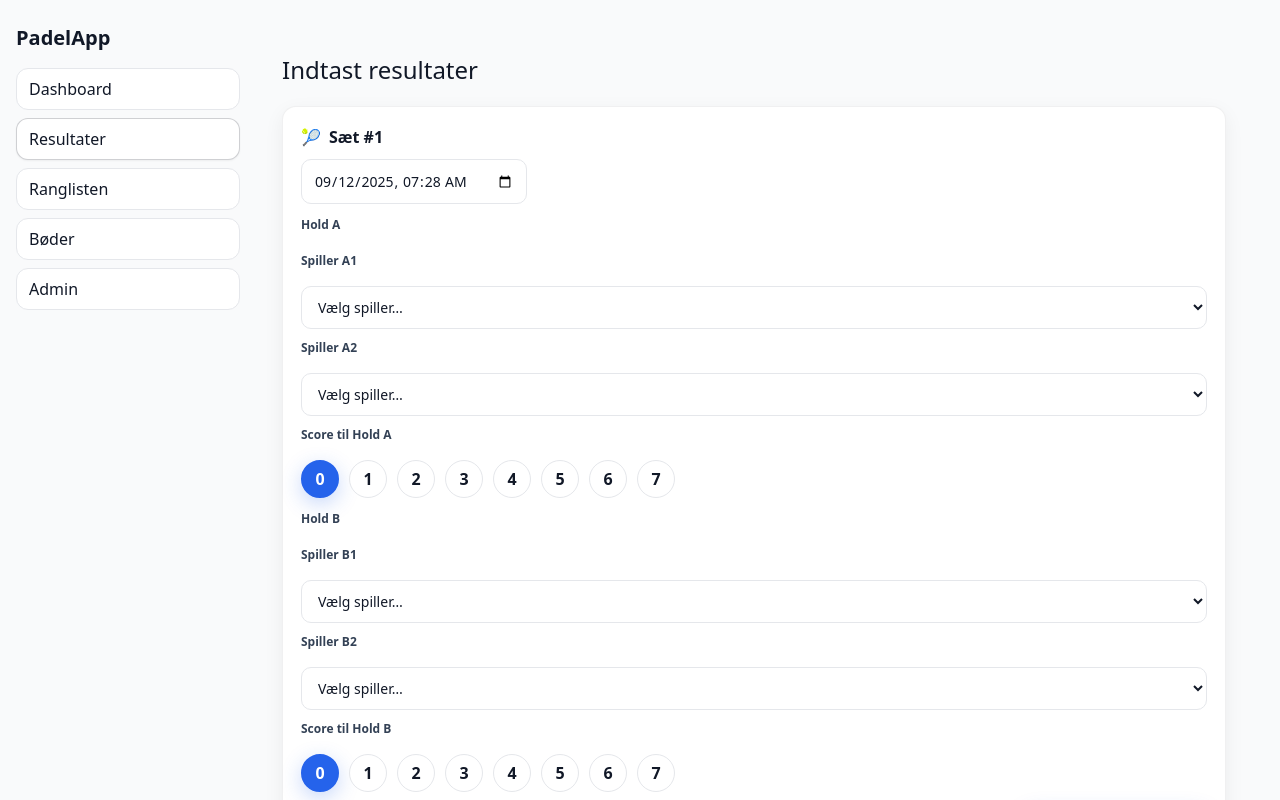
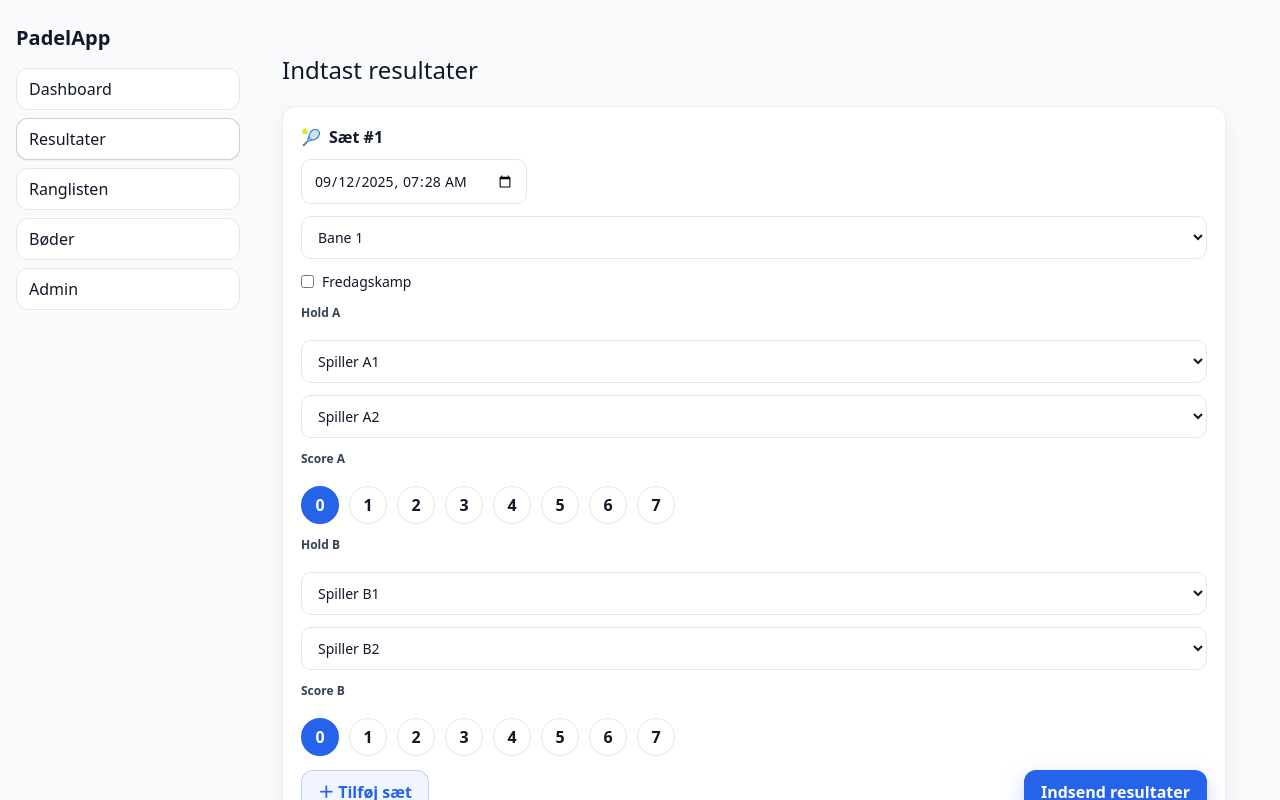
Before and after one commit to jstrange83/padel-friday-app, a React (Vite) app: page / in a window 1280 px wide. Both pictures are taken after a click on the button "Resultater". Shown: the top 800 px of the page. Built offline with nearby package versions, Linux system fonts and the light colour scheme.

Commit message:
Update Results.tsx

```diff
--- a/src/pages/Results.tsx
+++ b/src/pages/Results.tsx
@@ -13,6 +13,8 @@ type SetDraft = {
   b2?: string;       // playerId
   scoreA: number;    // 0..7
   scoreB: number;    // 0..7
+  court?: string;
+  isFriday?: boolean;
 };
 
 type MatchRec = {
@@ -22,7 +24,8 @@ type MatchRec = {
   bNames: string[];           // hold B navne
   scoreA: number;
   scoreB: number;
-  points?: { id: string; name: string; value: number }[]; // (placeholder – kan udfyldes senere)
+  court?: string;
+  isFriday?: boolean;
 };
 
 const LS_PLAYERS = "padel.players.v1";
@@ -40,6 +43,21 @@ function save<T>(key: string, value: T) {
   try {
     localStorage.setItem(key, JSON.stringify(value));
   } catch {}
+}
+
+function dateInputValueFromISO(iso: string) {
+  const d = new Date(iso);
+  const pad = (x: number) => x.toString().padStart(2, "0");
+  return `${d.getFullYear()}-${pad(d.getMonth() + 1)}-${pad(d.getDate())}T${pad(
+    d.getHours()
+  )}:${pad(d.getMinutes())}`;
+}
+function isoFromDateInputValue(v: string) {
+  const d = new Date(v);
+  return d.toISOString();
+}
+function fmtDateKey(iso: string) {
+  return new Date(iso).toISOString().slice(0, 10); // yyyy-mm-dd
 }
 
 /** ========== Små UI helpers ========== */
@@ -64,7 +82,6 @@ function SectionCard(props: React.PropsWithChildren<{ title?: string; icon?: Rea
     </div>
   );
 }
-
 function FieldLabel({ children }: { children: React.ReactNode }) {
   return (
     <label
@@ -80,7 +97,6 @@ function FieldLabel({ children }: { children: React.ReactNode }) {
     </label>
   );
 }
-
 function Select({
   value,
   onChange,
@@ -110,7 +126,36 @@ function Select({
     </select>
   );
 }
+function pill(active: boolean) {
+  return {
+    width: 38,
+    height: 38,
+    borderRadius: "999px",
+    border: active ? "2px solid #2563EB" : "1px solid #E5E7EB",
+    background: active ? "#2563EB" : "#fff",
+    color: active ? "#fff" : "#111827",
+    fontWeight: 600,
+    transition: "all .15s ease",
+  } as React.CSSProperties;
+}
+function btn(kind: "primary" | "secondary" | "danger" | "ghost") {
+  const base: React.CSSProperties = {
+    height: 44,
+    padding: "0 16px",
+    borderRadius: 12,
+    fontWeight: 700,
+    border: "1px solid transparent",
+  };
+  if (kind === "primary")
+    return { ...base, background: "#2563EB", color: "#fff", boxShadow: "0 8px 22px rgba(37,99,235,.25)" };
+  if (kind === "secondary")
+    return { ...base, background: "#F1F5FF", color: "#2563EB", border: "1px solid rgba(37,99,235,.25)" };
+  if (kind === "danger")
+    return { ...base, background: "#fff", color: "#EF4444", border: "1px solid #EF4444" };
+  return { ...base, background: "transparent", border: "1px solid #E5E7EB" };
+}
 
+/** Scorevælger 0–7 (runde knapper) */
 function ScorePicker({
   value,
   onChange,
@@ -122,47 +167,112 @@ function ScorePicker({
 }) {
   return (
     <div style={{ display: "flex", gap: 10, flexWrap: "wrap" }} aria-label={ariaLabel}>
-      {[0, 1, 2, 3, 4, 5, 6, 7].map((n) => {
-        const active = n === value;
-        return (
-          <button
-            key={n}
-            type="button"
-            onClick={() => onChange(n)}
-            style={{
-              width: 38,
-              height: 38,
-              borderRadius: "999px",
-              border: active ? "2px solid #2563EB" : "1px solid #E5E7EB",
-              background: active ? "#2563EB" : "#fff",
-              color: active ? "#fff" : "#111827",
-              fontWeight: 600,
-              boxShadow: active ? "0 6px 20px rgba(37,99,235,.25)" : "none",
-              transition: "all .15s ease",
-            }}
-            aria-pressed={active}
-          >
+      {[0, 1, 2, 3, 4, 5, 6, 7].map((n) => (
+        <button key={n} type="button" onClick={() => onChange(n)} style={pill(n === value)}>
           {n}
         </button>
-        );
-      })}
+      ))}
     </div>
   );
 }
 
-function dateInputValueFromISO(iso: string) {
-  // return yyyy-MM-ddThh:mm (input type="datetime-local")
-  const d = new Date(iso);
-  const pad = (x: number) => x.toString().padStart(2, "0");
-  return `${d.getFullYear()}-${pad(d.getMonth() + 1)}-${pad(d.getDate())}T${pad(d.getHours())}:${pad(
-    d.getMinutes()
-  )}`;
+/** ========== Oversigt (kort i kort) ========== */
+function DayCard({ date, items }: { date: string; items: MatchRec[] }) {
+  return (
+    <div
+      style={{
+        border: "1px solid #E5E7EB",
+        borderRadius: 14,
+        background: "#fff",
+        padding: 14,
+      }}
+    >
+      <div style={{ display: "flex", alignItems: "center", gap: 8, marginBottom: 8 }}>
+        <span>📅</span>
+        <div style={{ fontWeight: 700 }}>{date}</div>
+      </div>
+      <div style={{ display: "grid", gap: 10 }}>
+        {items.map((m) => {
+          const aWon = m.scoreA > m.scoreB;
+          const bWon = m.scoreB > m.scoreA;
+          const diff = Math.abs(m.scoreA - m.scoreB);
+          // lille visuel pointindikator (dummy)
+          const delta = Math.max(-20, Math.min(20, diff * 2));
+          const aDelta = aWon ? `+${delta}` : bWon ? `-${delta}` : "0";
+          const bDelta = bWon ? `+${delta}` : aWon ? `-${delta}` : "0";
+
+          return (
+            <div
+              key={m.id}
+              style={{
+                border: "1px solid #F1F5F9",
+                borderRadius: 12,
+                padding: "10px 12px",
+                background: "#FAFAFA",
+              }}
+            >
+              <div
+                style={{
+                  display: "grid",
+                  gridTemplateColumns: "1fr auto",
+                  gap: 8,
+                  alignItems: "center",
+                }}
+              >
+                <div style={{ fontSize: 14, color: "#0F172A" }}>
+                  <span style={{ fontWeight: 700 }}>{m.aNames.join(" & ")}</span>{" "}
+                  <span style={{ color: "#64748B" }}>vs</span>{" "}
+                  <span style={{ fontWeight: 700 }}>{m.bNames.join(" & ")}</span>
+                  {m.court ? <span style={{ color: "#94A3B8" }}> — {m.court}</span> : null}
+                </div>
+                <div
+                  style={{
+                    fontWeight: 800,
+                    fontSize: 15,
+                    color: aWon ? "#16A34A" : bWon ? "#EF4444" : "#0F172A",
+                  }}
+                >
+                  {m.scoreA}–{m.scoreB}
+                </div>
+              </div>
+
+              <div style={{ marginTop: 8, display: "flex", gap: 8, flexWrap: "wrap" }}>
+                <Badge label={`A: ${aDelta}`} tone={aWon ? "green" : bWon ? "red" : "gray"} />
+                <Badge label={`B: ${bDelta}`} tone={bWon ? "green" : aWon ? "red" : "gray"} />
+                {m.isFriday && <Badge label="fredag" tone="blue" />}
+              </div>
+            </div>
+          );
+        })}
+      </div>
+    </div>
+  );
 }
-
-function isoFromDateInputValue(v: string) {
-  // assume local time → to ISO with timezone offset applied
-  const d = new Date(v);
-  return d.toISOString();
+function Badge({ label, tone }: { label: string; tone: "green" | "red" | "blue" | "gray" }) {
+  const tones: Record<string, { bg: string; fg: string; bd: string }> = {
+    green: { bg: "rgba(16,185,129,.12)", fg: "#065F46", bd: "rgba(16,185,129,.35)" },
+    red: { bg: "rgba(239,68,68,.12)", fg: "#7F1D1D", bd: "rgba(239,68,68,.35)" },
+    blue: { bg: "rgba(37,99,235,.12)", fg: "#1E3A8A", bd: "rgba(37,99,235,.35)" },
+    gray: { bg: "rgba(148,163,184,.15)", fg: "#334155", bd: "rgba(148,163,184,.35)" },
+  };
+  const t = tones[tone];
+  return (
+    <span
+      style={{
+        display: "inline-flex",
+        alignItems: "center",
+        padding: "4px 10px",
+        borderRadius: 999,
+        fontSize: 12,
+        fontWeight: 700,
+        background: t.bg,
+        color: t.fg,
+        border: `1px solid ${t.bd}`,
+      }}
+    >
+      {label}
+    </span>
+  );
 }
 
 /** ========== Hovedkomponent ========== */
@@ -188,35 +298,40 @@ export default function Results() {
     b2: undefined,
     scoreA: 0,
     scoreB: 0,
+    court: "Bane 1",
+    isFriday: false,
   });
 
   const [sets, setSets] = useState<SetDraft[]>([newSet()]);
   const [successMsg, setSuccessMsg] = useState<string>("");
+
+  const matches = useMemo<MatchRec[]>(
+    () => load<MatchRec[]>(LS_MATCHES, []),
+    []
+  );
+  const [_, forceRerender] = useState(0); // til at trigge visning efter gem
 
   const playerOptions = players.map((p) => (
     <option key={p.id} value={p.id}>
       {p.name}
     </option>
   ));
+  const playerById = (id?: string) => players.find((p) => p.id === id)?.name || "";
 
   function updateSet(id: string, patch: Partial<SetDraft>) {
     setSets((prev) => prev.map((s) => (s.id === id ? { ...s, ...patch } : s)));
   }
-
   function addSet() {
     setSets((prev) => [...prev, newSet()]);
   }
-
   function removeSet(id: string) {
     setSets((prev) => prev.filter((s) => s.id !== id));
   }
-
   function validSet(s: SetDraft) {
     return !!(s.a1 && s.a2 && s.b1 && s.b2);
   }
 
   function submitAll() {
-    // Valider
     if (sets.length === 0) return;
     for (const s of sets) {
       if (!validSet(s)) {
@@ -225,63 +340,62 @@ export default function Results() {
       }
     }
 
-    const matches = load<MatchRec[]>(LS_MATCHES, []);
+    const existing = load<MatchRec[]>(LS_MATCHES, []);
     const now = Date.now();
 
-    const asMatchRecs: MatchRec[] = sets.map((s, i) => {
-      const aNames = [s.a1, s.a2]
-        .map((id) => players.find((p) => p.id === id)?.name || "")
-        .filter(Boolean);
-      const bNames = [s.b1, s.b2]
-        .map((id) => players.find((p) => p.id === id)?.name || "")
-        .filter(Boolean);
-
-      return {
+    const newRecs: MatchRec[] = sets.map((s, i) => ({
       id: `${s.id}-${now}-${i}`,
       when: s.whenISO,
-        aNames,
-        bNames,
+      aNames: [playerById(s.a1), playerById(s.a2)].filter(Boolean),
+      bNames: [playerById(s.b1), playerById(s.b2)].filter(Boolean),
       scoreA: s.scoreA,
       scoreB: s.scoreB,
-      };
-    });
+      court: s.court,
+      isFriday: s.isFriday,
+    }));
 
-    const next = [...asMatchRecs, ...matches]; // nyeste først
+    const next = [...newRecs, ...existing]; // nyeste først
     save(LS_MATCHES, next);
 
     setSuccessMsg(
       sets.length === 1
-        ? "Sættet er gemt. Du kan se det på Dashboard og Ranglisten."
-        : `${sets.length} sæt er gemt. Du kan se dem på Dashboard og Ranglisten.`
+        ? "Sættet er gemt. Du kan se det i oversigten herunder samt på Dashboard og Ranglisten."
+        : `${sets.length} sæt er gemt. Du kan se dem i oversigten herunder samt på Dashboard og Ranglisten.`
     );
 
-    // Nulstil til én tom sektion igen
     setSets([newSet()]);
-    // Auto-clear success efter lidt tid
+    // force visning til at opdatere (matches er memo-læst fra LS)
+    forceRerender((x) => x + 1);
     setTimeout(() => setSuccessMsg(""), 4500);
   }
+
+  /** ---- grupper til oversigten ---- */
+  const allMatches = useMemo(() => load<MatchRec[]>(LS_MATCHES, []), [_, successMsg]);
+  const myName = useMemo(() => {
+    // bruger "me" hvis den findes, ellers første spiller
+    const me = players.find((p) => p.id === "me");
+    return me?.name || players[0]?.name || "";
+  }, [players]);
+
+  const groupsAll = useMemo(() => groupByDate(allMatches), [allMatches]);
+  const groupsMine = useMemo(
+    () =>
+      groupByDate(allMatches.filter((m) => m.aNames.includes(myName) || m.bNames.includes(myName))),
+    [allMatches, myName]
+  );
 
   return (
     <div style={{ padding: 18, maxWidth: 980 }}>
       <h1 style={{ margin: "10px 0 18px", fontSize: 24 }}>Indtast resultater</h1>
 
-      {/** Tidligere sæt i kladden (de sæt man er ved at indtaste) */}
+      {/* Tidligere sæt i kladden (preview af alt undtagen sidste) */}
       {sets.length > 1 && (
         <SectionCard title="Tidligere sæt" icon={<span>🗂️</span>}>
           <div style={{ display: "flex", flexDirection: "column", gap: 10 }}>
             {sets.slice(0, -1).map((s, idx) => {
-              const aNames = [s.a1, s.a2]
-                .map((id) => players.find((p) => p.id === id)?.name || "")
-                .filter(Boolean)
-                .join(" & ");
-              const bNames = [s.b1, s.b2]
-                .map((id) => players.find((p) => p.id === id)?.name || "")
-                .filter(Boolean)
-                .join(" & ");
-              const label =
-                aNames && bNames
-                  ? `${aNames} vs ${bNames} — ${s.scoreA}-${s.scoreB}`
-                  : "Udfyldt sæt";
+              const aNames = [playerById(s.a1), playerById(s.a2)].filter(Boolean).join(" & ");
+              const bNames = [playerById(s.b1), playerById(s.b2)].filter(Boolean).join(" & ");
+              const label = aNames && bNames ? `${aNames} vs ${bNames} — ${s.scoreA}-${s.scoreB}` : "Udfyldt sæt";
               const date = new Date(s.whenISO).toISOString().slice(0, 10);
 
               return (
@@ -305,14 +419,7 @@ export default function Results() {
                   <button
                     type="button"
                     onClick={() => removeSet(s.id)}
-                    style={{
-                      border: "1px solid #EF4444",
-                      color: "#EF4444",
-                      background: "#fff",
-                      padding: "8px 12px",
-                      borderRadius: 10,
-                      fontWeight: 600,
-                    }}
+                    style={btn("danger")}
                     aria-label={`Fjern sæt #${idx + 1}`}
                   >
                     Fjern
@@ -324,16 +431,12 @@ export default function Results() {
         </SectionCard>
       )}
 
-      {/** Aktive sæt (sidste i listen) */}
+      {/* Aktive sæt (sidste i listen) */}
       {sets.map((s, i) => {
         const isLast = i === sets.length - 1;
         return (
-          <SectionCard
-            key={s.id}
-            title={`Sæt #${i + 1}`}
-            icon={<span>🎾</span>}
-          >
-            <div style={{ display: "flex", gap: 12, marginBottom: 12 }}>
+          <SectionCard key={s.id} title={`Sæt #${i + 1}`} icon={<span>🎾</span>}>
+            <div style={{ display: "flex", gap: 12, marginBottom: 12, flexWrap: "wrap" }}>
               <input
                 type="datetime-local"
                 value={dateInputValueFromISO(s.whenISO)}
@@ -347,112 +450,56 @@ export default function Results() {
                 }}
                 aria-label="Dato og tid for sættet"
               />
+              <Select
+                value={s.court}
+                onChange={(v) => updateSet(s.id, { court: v })}
+                placeholder="Vælg bane…"
+              >
+                <option value="Bane 1">Bane 1</option>
+                <option value="Bane 2">Bane 2</option>
+                <option value="Bane 3">Bane 3</option>
+                <option value="Bane 4">Bane 4</option>
+              </Select>
+              <label style={{ display: "flex", alignItems: "center", gap: 8, fontSize: 14 }}>
+                <input
+                  type="checkbox"
+                  checked={!!s.isFriday}
+                  onChange={(e) => updateSet(s.id, { isFriday: e.target.checked })}
+                />
+                Fredagskamp
+              </label>
             </div>
 
             {/* Hold A */}
             <div style={{ display: "grid", gap: 12, marginBottom: 12 }}>
               <FieldLabel>Hold A</FieldLabel>
-              <div style={{ display: "grid", gap: 10 }}>
-                <FieldLabel>Spiller A1</FieldLabel>
-                <Select
-                  value={s.a1}
-                  onChange={(v) => updateSet(s.id, { a1: v })}
-                  placeholder="Vælg spiller…"
-                >
+              <Select value={s.a1} onChange={(v) => updateSet(s.id, { a1: v })} placeholder="Spiller A1">
                 {playerOptions}
               </Select>
-
-                <FieldLabel>Spiller A2</FieldLabel>
-                <Select
-                  value={s.a2}
-                  onChange={(v) => updateSet(s.id, { a2: v })}
-                  placeholder="Vælg spiller…"
-                >
+              <Select value={s.a2} onChange={(v) => updateSet(s.id, { a2: v })} placeholder="Spiller A2">
                 {playerOptions}
               </Select>
-
-                <FieldLabel>Score til Hold A</FieldLabel>
-                <ScorePicker
-                  value={s.scoreA}
-                  onChange={(v) => updateSet(s.id, { scoreA: v })}
-                  ariaLabel="Score til Hold A"
-                />
-              </div>
+              <FieldLabel>Score A</FieldLabel>
+              <ScorePicker value={s.scoreA} onChange={(v) => updateSet(s.id, { scoreA: v })} ariaLabel="Score til Hold A"/>
             </div>
 
             {/* Hold B */}
             <div style={{ display: "grid", gap: 12 }}>
               <FieldLabel>Hold B</FieldLabel>
-              <div style={{ display: "grid", gap: 10 }}>
-                <FieldLabel>Spiller B1</FieldLabel>
-                <Select
-                  value={s.b1}
-                  onChange={(v) => updateSet(s.id, { b1: v })}
-                  placeholder="Vælg spiller…"
-                >
+              <Select value={s.b1} onChange={(v) => updateSet(s.id, { b1: v })} placeholder="Spiller B1">
                 {playerOptions}
               </Select>
-
-                <FieldLabel>Spiller B2</FieldLabel>
-                <Select
-                  value={s.b2}
-                  onChange={(v) => updateSet(s.id, { b2: v })}
-                  placeholder="Vælg spiller…"
-                >
+              <Select value={s.b2} onChange={(v) => updateSet(s.id, { b2: v })} placeholder="Spiller B2">
                 {playerOptions}
               </Select>
-
-                <FieldLabel>Score til Hold B</FieldLabel>
-                <ScorePicker
-                  value={s.scoreB}
-                  onChange={(v) => updateSet(s.id, { scoreB: v })}
-                  ariaLabel="Score til Hold B"
-                />
-              </div>
+              <FieldLabel>Score B</FieldLabel>
+              <ScorePicker value={s.scoreB} onChange={(v) => updateSet(s.id, { scoreB: v })} ariaLabel="Score til Hold B"/>
             </div>
 
-            {/* Knapper */}
-            <div
-              style={{
-                display: "flex",
-                gap: 10,
-                marginTop: 14,
-                justifyContent: "space-between",
-                flexWrap: "wrap",
-              }}
-            >
-              <button
-                type="button"
-                onClick={addSet}
-                style={{
-                  display: "inline-flex",
-                  alignItems: "center",
-                  gap: 8,
-                  padding: "10px 14px",
-                  borderRadius: 12,
-                  border: "1px solid #EA580C",
-                  color: "#EA580C",
-                  background: "#fff",
-                  fontWeight: 700,
-                }}
-              >
-                <span>＋</span> Tilføj sæt
-              </button>
-
+            <div style={{ display: "flex", gap: 10, marginTop: 14, justifyContent: "space-between", flexWrap: "wrap" }}>
+              <button type="button" onClick={addSet} style={btn("secondary")}>＋ Tilføj sæt</button>
               {isLast && (
-                <button
-                  type="button"
-                  onClick={submitAll}
-                  style={{
-                    padding: "10px 16px",
-                    borderRadius: 12,
-                    border: "1px solid #2563EB",
-                    background: "#2563EB",
-                    color: "#fff",
-                    fontWeight: 700,
-                    boxShadow: "0 8px 22px rgba(37,99,235,.25)",
-                  }}
-                >
+                <button type="button" onClick={submitAll} style={btn("primary")}>
                   Indsend resultater
                 </button>
               )}
@@ -477,6 +524,53 @@ export default function Results() {
           ✅ {successMsg}
         </div>
       )}
+
+      {/* ------- Oversigter: Mine / Alle ------- */}
+      <div style={{ height: 14 }} />
+
+      <SectionCard title="Mine resultater" icon={<span>👤</span>}>
+        {groupsMine.length === 0 ? (
+          <div style={{ padding: 10, background: "#F8FAFC", borderRadius: 10, border: "1px solid #E2E8F0", fontSize: 13 }}>
+            Ingen kampe endnu for din profil.
+          </div>
+        ) : (
+          <div style={{ display: "grid", gap: 10 }}>
+            {groupsMine.map(([date, items]) => (
+              <DayCard key={date} date={date} items={items} />
+            ))}
+          </div>
+        )}
+      </SectionCard>
+
+      <div style={{ height: 10 }} />
+
+      <SectionCard title="Alle resultater" icon={<span>📋</span>}>
+        {groupsAll.length === 0 ? (
+          <div style={{ padding: 10, background: "#F8FAFC", borderRadius: 10, border: "1px solid #E2E8F0", fontSize: 13 }}>
+            Der er endnu ikke registreret kampe.
+          </div>
+        ) : (
+          <div style={{ display: "grid", gap: 10 }}>
+            {groupsAll.map(([date, items]) => (
+              <DayCard key={date} date={date} items={items} />
+            ))}
+          </div>
+        )}
+      </SectionCard>
     </div>
   );
 }
+
+/** --- Gruppering pr. dato (yyyy-mm-dd) --- */
+function groupByDate(ms: MatchRec[]): [string, MatchRec[]][] {
+  const m = new Map<string, MatchRec[]>();
+  for (const x of ms) {
+    const key = fmtDateKey(x.when);
+    if (!m.has(key)) m.set(key, []);
+    m.get(key)!.push(x);
+  }
+  const out: [string, MatchRec[]][] = [...m.entries()];
+  out.sort((a, b) => (a[0] < b[0] ? 1 : -1)); // nyeste dato øverst
+  for (const [, arr] of out) arr.sort((a, b) => (a.when < b.when ? 1 : -1));
+  return out;
+}
```
Lines whose indentation alone changed are shown as unchanged.
